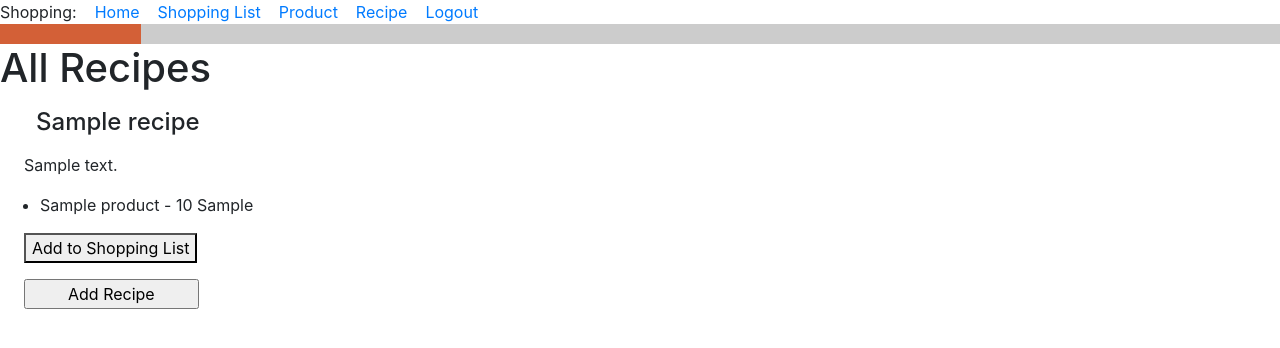
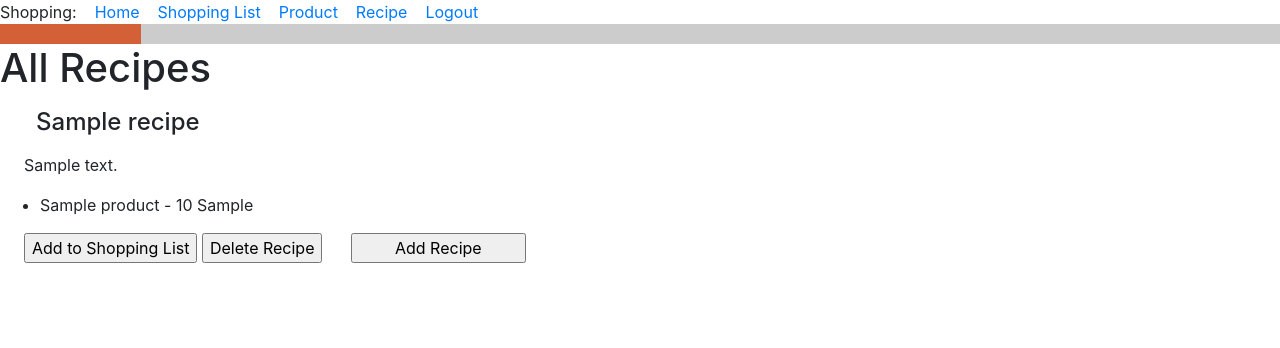
Before and after one commit to OlgaGorbenko/Olga_Project, a Flask app: page /all_recipes in a window 1280 px wide. Shown: the top 348 px of the page. Run offline with Flask 2, Linux system fonts and the light colour scheme; a user stored in the database is signed in; tables that the repository leaves empty hold one stand-in row (values such as "Sample post"); some libraries are stand-ins or nearby versions.

Commit message:
delete recipe-works! add to list-still problem

```diff
--- a/food_app/routes.py
+++ b/food_app/routes.py
@@ -4,7 +4,7 @@ from werkzeug.urls import url_parse
 
 from food_app.forms import LoginForm, RegistrationForm, AddProductForm, AddRecipeForm, NewShoppingListForm, \
     AddPortionsForm, AddProductToListForm, SelectProductToAddForm, AskDeleteShoppingListForm, ChangeQuantityItemForm, \
-    AddProductToRecipeForm
+    AddProductToRecipeForm, AskDeleteRecipe
 from food_app.models import User, Product, Recipe, ShoppingList, Ingredient, ShoppingListItem
 from .app_factory import app, db
 
@@ -127,6 +127,39 @@ def add_recipe():
     return render_template('add_recipe.html', title='Recipe', form=form)
 
 
+@app.route('/delete_recipe/<recipe_id>', methods=['GET', 'POST'])
+@login_required
+def delete_recipe(recipe_id):
+    current_recipe = Recipe.query.filter_by(id=recipe_id).first()
+    # ingredient = Ingredient.query.filter_by(recipe_id=recipe_id)
+    form = AskDeleteRecipe()
+    owner = current_user.id
+    recipes = Recipe.query.filter_by(owner=owner)
+
+    if request.method == 'GET':
+        return render_template("delete_recipe.html", title='Do you want to delete?', current_recipe=current_recipe,
+                               form=form)
+    if form.validate_on_submit():
+        if form.ask.data == 'yes':
+            # for item in shopping_list.items:
+            filtered_ingredients = list(filter(
+            lambda ingredient: current_recipe.id == ingredient.recipe_id,
+            current_recipe.ingredients
+        ))
+            if filtered_ingredients:
+                ingredient = filtered_ingredients[0]
+                db.session.delete(ingredient)
+            db.session.delete(current_recipe)
+        db.session.commit()
+        return redirect(url_for('all_recipes'))
+    else:
+        return redirect(url_for('all_recipes'))
+
+    #     return render_template('all_recipes.html', title='All Recipes', recipes=recipes)
+    # else:
+    #     return render_template('all_recipes.html', title='All Recipes', recipes=recipes)
+
+
 @app.route('/add_product_to_recipe/<product_id>', methods=['GET', 'POST'])
 @login_required
 def add_product_to_recipe(product_id):
@@ -220,7 +253,6 @@ def delete_shopping_list_item(shopping_list_id, item_id):
 @login_required
 def delete_shopping_list(shopping_list_id):
     shopping_list = ShoppingList.query.filter_by(id=shopping_list_id).first()
-    item = ShoppingListItem.query.filter_by(shopping_list_id=shopping_list_id)
     form = AskDeleteShoppingListForm()
     owner = current_user.id
     shopping_lists = ShoppingList.query.filter_by(owner=owner)
--- a/food_app/templates/add_product.html
+++ b/food_app/templates/add_product.html
@@ -1,6 +1,8 @@
 {% extends "base.html" %}
 
 {% block content %}
+
+
     <title>{% if title %}Add Product{{ title }} | {% endif %}Shopping</title>
     <div><p> </p></div>
 
@@ -23,5 +25,6 @@
             {{ form.unit_of_measure }}<br>
         </p>
         <p><p style="margin-left:1.5em">{{ form.submit() }}</p>
+
     </form>
 {% endblock %}
--- a/food_app/templates/all_recipes.html
+++ b/food_app/templates/all_recipes.html
@@ -12,11 +12,24 @@
     </ul>
     </div>
 
-    <p style="margin-left:1.5em"><a href="{{ url_for('add_portions', recipe_id=recipe.id) }}">
-    <button> Add to Shopping List </button>
-    </a>
+
+<head>
+  <style>
+   form {
+    display: inline-block;
+}
+   </style>
+</head>
+
+
+<form action="{{ url_for('add_portions', recipe_id=recipe.id) }}">
+    <p style="margin-left:1.5em"><input class="button" type="submit" value="Add to Shopping List"></p>
+</form>
+<form action="{{ url_for('delete_recipe', recipe_id=recipe.id) }}">
+    <input class="button" type="submit" value="Delete Recipe">
+</form>
+
 {% endfor %}
-
 
 
 <form>
--- a/food_app/templates/register.html
+++ b/food_app/templates/register.html
@@ -45,5 +45,6 @@
             {% endfor %}
         </p>
         <p><p style="margin-left:1.5em">{{ form.submit() }}</p>
+
     </form>
 {% endblock %}
```
Also changed, not shown: food_app/forms.py (+11 -1 lines), food_app/templates/delete_recipe.html (added, +30 -0 lines), my_info.txt (+29 -0 lines), app.db.
